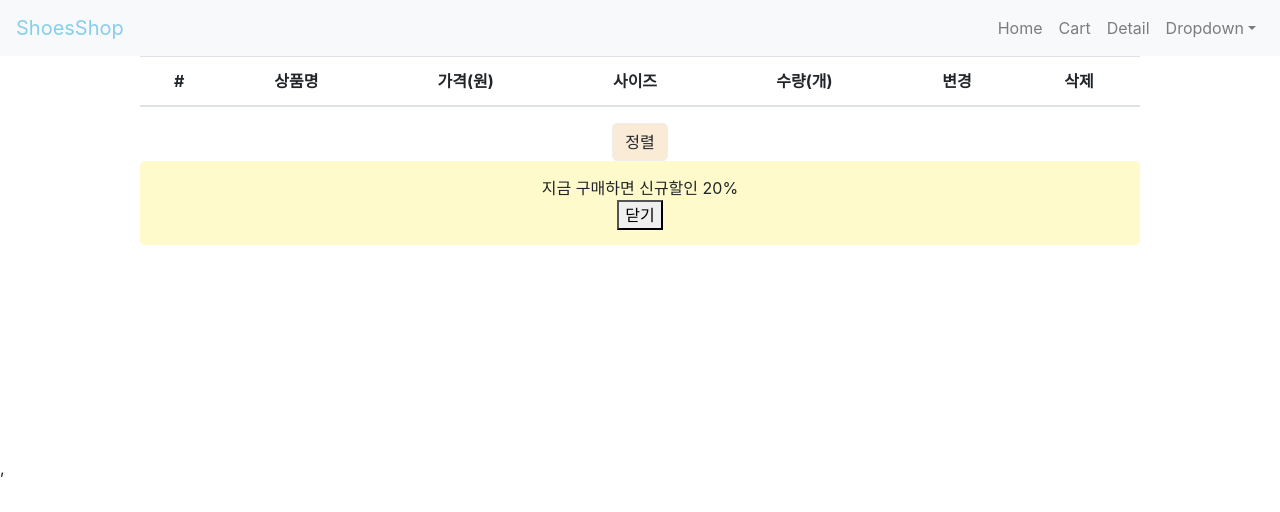
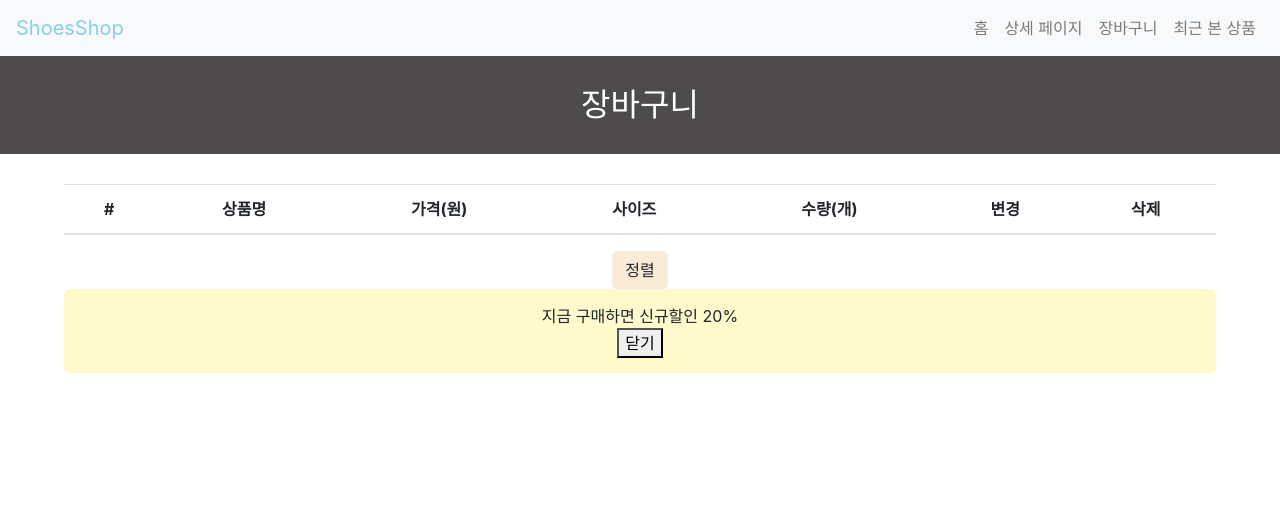
Before and after one commit to juo1221/react-shop, a React (Create React App) app: page /cart in a window 1280 px wide. Shown: the top 512 px of the page. Built offline with nearby package versions, Linux system fonts and the light colour scheme.

Commit message:
최근조회상품 추가파일

```diff
--- a/src/App.js
+++ b/src/App.js
@@ -15,6 +15,7 @@ import { Link, Route, Switch, useHistory } from "react-router-dom";
 import "./Detail.scss";
 import axios from "axios";
 import Cart from "./Cart.js";
+import LocalProducts from "./LocalProducts.js";
 
 let Detail = lazy(() => {
   return import("./Detail.js");
@@ -36,6 +37,20 @@ function App() {
       });
   }
 
+  function 버튼숨김값변경하기() {
+    버튼숨김변경(true);
+    데이터받아오기();
+  }
+
+  useEffect(() => {
+    if (버튼숨김 === true) {
+      return;
+    }
+    const newShoesArr = [...shoes];
+    const filtered = newShoesArr.splice(0, 3);
+    shoes변경(filtered);
+  }, [버튼숨김]);
+
   return (
     <div className="App">
       <Navbar bg="light" expand="lg">
@@ -48,26 +63,17 @@ function App() {
         <Navbar.Collapse id="basic-navbar-nav">
           <Nav className="ml-auto ">
             <Nav.Link as={Link} to="/">
-              Home
+              홈
+            </Nav.Link>
+            <Nav.Link as={Link} to="/detail/0" onClick={데이터받아오기}>
+              상세 페이지
             </Nav.Link>
             <Nav.Link as={Link} to="/cart">
-              Cart
+              장바구니
             </Nav.Link>
-            <Nav.Link as={Link} to="/detail/0" onClick={데이터받아오기}>
-              Detail
+            <Nav.Link as={Link} to="/최근본상품" onClick={버튼숨김값변경하기}>
+              최근 본 상품
             </Nav.Link>
-
-            <NavDropdown title="Dropdown" id="basic-nav-dropdown">
-              <NavDropdown.Item href="#action/3.1">Action</NavDropdown.Item>
-              <NavDropdown.Item href="#action/3.2">
-                Another action
-              </NavDropdown.Item>
-              <NavDropdown.Item href="#action/3.3">Something</NavDropdown.Item>
-              <NavDropdown.Divider />
-              <NavDropdown.Item href="#action/3.4">
-                Separated link
-              </NavDropdown.Item>
-            </NavDropdown>
           </Nav>
         </Navbar.Collapse>
       </Navbar>{" "}
@@ -107,6 +113,7 @@ function App() {
               className="btn btn-primary"
               onClick={() => {
                 로딩변경(true);
+
                 axios
                   .get("https://codingapple1.github.io/shop/data2.json")
                   .then((result) => {
@@ -115,7 +122,7 @@ function App() {
                       요청결과변경(true);
                       버튼숨김변경(true);
                       로딩변경(false);
-                    }, 1000);
+                    }, 500);
                   })
                   .catch(() => {
                     로딩변경(false);
@@ -139,6 +146,7 @@ function App() {
           <재고context.Provider value={재고}>
             <Suspense fallback={<div>로딩중입니다.</div>}>
               <Detail
+                데이터받아오기={데이터받아오기}
                 shoes={shoes}
                 shoes변경={shoes변경}
                 버튼숨김변경={버튼숨김변경}
@@ -149,7 +157,16 @@ function App() {
         </Route>
 
         <Route path="/cart">
-          <Cart />
+          <Cart 버튼숨김변경={버튼숨김변경} />
+        </Route>
+        <Route path="/최근본상품">
+          <LocalProducts
+            데이터받아오기={데이터받아오기}
+            shoes={shoes}
+            shoes변경={shoes변경}
+            버튼숨김={버튼숨김}
+            버튼숨김변경={버튼숨김변경}
+          />
         </Route>
       </Switch>
     </div>
@@ -161,7 +178,7 @@ function 신발카드(props) {
 
   return (
     <div
-      className="col-md-4"
+      className="col-lg-4"
       onClick={() => {
         props.데이터받아오기();
         history.push("/detail/" + props.id);
@@ -189,7 +206,7 @@ function 로딩창() {
 
 function 요청실패창() {
   return (
-    <div className="axios__container">
+    <div className="axios-container">
       <div className="axios__alert">요청에 실패했습니다.</div>
     </div>
   );
--- a/src/Cart.js
+++ b/src/Cart.js
@@ -1,11 +1,13 @@
 import React, { memo } from "react";
 import { Table } from "react-bootstrap";
 import { connect } from "react-redux";
+import { isStyledComponent } from "styled-components";
 
 let Cart = memo(function (props) {
   return (
-    <main className="cart__container">
-      <div className="cart__table">
+    <main className="장바구니">
+      <h2 className="장바구니-title">장바구니</h2>
+      <div className="장바구니__table">
         <Table responsive hover>
           <thead>
             <tr>
--- a/src/Detail.js
+++ b/src/Detail.js
@@ -1,15 +1,15 @@
 /*eslint-disable*/
 
-import React, { useEffect, useState, useContext } from "react";
+import React, { useEffect, useState, useContext, memo } from "react";
 import { Nav } from "react-bootstrap";
 import { useHistory, useParams } from "react-router-dom";
 import styled from "styled-components";
 import { 재고context } from "./App.js";
 import { CSSTransition } from "react-transition-group";
 import { connect } from "react-redux";
-let 최근본상품id;
 
 function Detail(props) {
+  console.log(props.shoes);
   const [경고창, 경고창변경] = useState(true);
   const 재고 = useContext(재고context);
   const [누른탭, 누른탭변경] = useState("상품정보");
@@ -24,6 +24,28 @@ function Detail(props) {
   const 찾은상품 = props.shoes.find((obj) => obj.id == urlId);
 
   useEffect(() => {
+    let 최근본상품들 = JSON.parse(localStorage.getItem("최근본상품"));
+    최근본상품들 =
+      최근본상품들 === null
+        ? []
+        : JSON.parse(localStorage.getItem("최근본상품"));
+
+    const 상품obj = {
+      id: urlId,
+      title: props.shoes[urlId].title,
+      content: props.shoes[urlId].content,
+      price: props.shoes[urlId].price,
+    };
+
+    const 상품추가확인하기 = 최근본상품들.some((obj) => {
+      return obj.id == urlId;
+    });
+
+    if (!상품추가확인하기) {
+      최근본상품들.push(상품obj);
+      localStorage.setItem("최근본상품", JSON.stringify(최근본상품들));
+    }
+
     const 타이머 = setTimeout(() => {
       경고창변경(false);
     }, 2000);
@@ -64,16 +86,15 @@ function Detail(props) {
   }
 
   return (
-    <div className="container">
-      <h2 className="container__title">Detail</h2>
-      {props.상품들}
+    <div className="상세페이지">
+      <h2 className="상세페이지-title">상세 페이지</h2>
 
       {
         //
         경고창 === true ? <Alert /> : null
       }
-
-      <div className="row">
+      <main className="상세페이지-container">
+        <div className="row ">
           <div className="col-md-6">
             <img
               src={
@@ -82,8 +103,9 @@ function Detail(props) {
               width="100%"
             />
           </div>
-        <div className="col-md-6 mt-4">
-          <div className="detail__form border">
+
+          <div className="col-md-6 border 상세페이지-form">
+            <div className="상세페이지-contents ">
               <h4 className="p-2">{찾은상품.title}</h4>
               <p>{찾은상품.content}</p>
               <p>{찾은상품.price}원</p>
@@ -93,7 +115,7 @@ function Detail(props) {
               <div>
                 <select
                   id="option1"
-                className="form__size"
+                  className="상세페이지-form__size"
                   defaultValue="사이즈선택"
                   onChange={(e) => {
                     사이즈변경(e.target.value);
@@ -113,7 +135,8 @@ function Detail(props) {
                   </option>
                 </select>
               </div>
-            <div className="form__buttons p-3">
+            </div>
+            <div className="상세페이지-form__buttons p-3">
               <button
                 className="btn btn-danger"
                 onClick={(e) => {
@@ -144,9 +167,8 @@ function Detail(props) {
             </div>
           </div>
         </div>
-      </div>
-
-      <Nav variant="tabs" defaultActiveKey="link-0">
+      </main>
+      <Nav variant="tabs" defaultActiveKey="link-0" className="상세페이지-tab">
         <Nav.Item>
           <Nav.Link
             eventKey="link-0"
@@ -185,7 +207,6 @@ function Detail(props) {
         <TabContents
           누른탭={누른탭}
           스위치변경={스위치변경}
-          최근본상품id={최근본상품id}
           신발들={props.shoes}
         />
       </CSSTransition>
--- a/src/Detail.scss
+++ b/src/Detail.scss
@@ -40,7 +40,7 @@ $배경색상: rgb(254, 250, 204);
   margin: 30px;
 }
 
-.axios__container {
+.axios-container {
   display: flex;
   justify-content: center;
 }
@@ -88,21 +88,63 @@ $배경색상: rgb(254, 250, 204);
   transition: all 500ms;
 }
 
-.detail__form {
-  .form {
+.상세페이지 {
+  &-container {
+    max-width: 60%;
+    padding-top: 30px;
+    margin: auto;
+  }
+
+  &-contents {
     &__size {
       width: 75%;
     }
   }
+  &-title {
+    background-color: rgb(77, 75, 75);
+    padding: 30px;
+    color: white;
+    margin: 0;
+  }
+  &-tab {
+    width: 63%;
+    margin: auto;
+    margin-top: 30px;
+  }
+
+  &-form {
+    &__buttons {
+      display: flex;
+      align-items: center;
+      justify-content: center;
+
+      .btn {
+        min-width: 78px;
+        margin: 0;
+        margin-left: 5px;
+        font-size: 15px;
+      }
+    }
+  }
 }
 
-.cart {
-  &__container {
-    // background: url("./img/table.jpg") center/cover no-repeat;
-    height: 50vh;
-  }
+.장바구니 {
   &__table {
-    max-width: 1000px;
+    max-width: 90%;
+    padding-top: 30px;
     margin: auto;
   }
+  &-title {
+    @extend .상세페이지-title;
+  }
 }
+
+.최근본상품 {
+  &-container {
+    width: 100%;
+    height: 100%;
+  }
+  &-title {
+    @extend .상세페이지-title;
+  }
+}
--- a/src/LocalProducts.js
+++ b/src/LocalProducts.js
@@ -7,16 +7,12 @@ let subTitle = styled.div`
   color: white;
 `;
 
-function 최근본상품들(props) {
+function LocalProducts(props) {
   useEffect(() => {
-    props.데이터받아오기();
-
     return () => {
-      const newShoesArr = [...props.shoes];
-      const filtered = newShoesArr.splice(0, 3);
-      props.shoes변경(filtered);
+      props.버튼숨김변경(false);
     };
-  });
+  }, []);
 
   let 불러온상품들 = JSON.parse(localStorage.getItem("최근본상품"));
 
@@ -61,6 +57,7 @@ function RecentProducts(props) {
                   className="btn"
                   variant="danger"
                   onClick={() => {
+                    console.log(최근본상품);
                     history.push("/detail/" + 최근본상품.id);
                   }}
                 >
@@ -75,4 +72,4 @@ function RecentProducts(props) {
   );
 }
 
-export default 최근본상품들;
+export default LocalProducts;
--- a/src/_reset.scss
+++ b/src/_reset.scss
@@ -1,5 +1,6 @@
 body {
   margin: 0;
+  background-color: rgb(255, 255, 255);
 }
 
 body::-webkit-scrollbar {
--- a/src/index.js
+++ b/src/index.js
@@ -65,7 +65,7 @@ function 삭제(state, 액션) {
 
 // let arr = ["l", "s", "m"];
 // arr.sort((next, prev) => (next > prev ? -1 : 0));
-// console.log(arr);
+//
 
 function 정렬(state) {
   let copy = [...state];
@@ -78,7 +78,7 @@ function 정렬(state) {
       return 0;
     }
   });
-  console.log(copy);
+
   return copy;
 }
 
@@ -109,14 +109,13 @@ function reducer(state = 초기값, 액션) {
 let store = createStore(combineReducers({ reducer, reducer2 }));
 
 ReactDOM.render(
-  <React.StrictMode>
-    <BrowserRouter>
-      <Provider store={store}>
-        <App />
-      </Provider>
-    </BrowserRouter>
-    ,
-  </React.StrictMode>,
+  // <React.StrictMode>
+  <BrowserRouter>
+    <Provider store={store}>
+      <App />
+    </Provider>
+  </BrowserRouter>,
+  // </React.StrictMode>,
 
   document.getElementById("root")
 );
```
Also changed, not shown: package.json (+6 -1 lines), 2 other files (tests, documents, lock files or other folders). Lines whose indentation alone changed are shown as unchanged.
